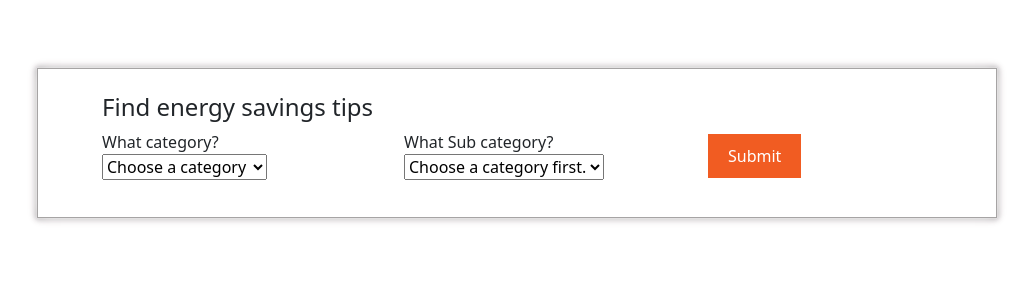
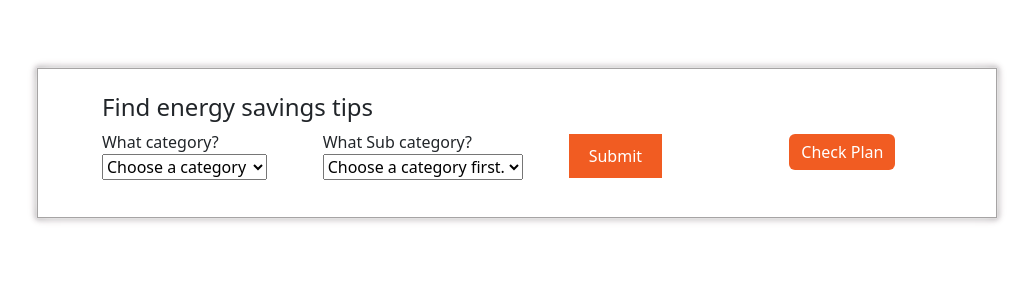
Before and after one commit to Floresce/zero-carbon-engagement-tools, a PHP site: page /zero-carbon-engagement-tools/ in a window 1280 px wide. Shown: the part 322-622 px from the top of the page, without its empty margins (123-1156 px from the left). Run offline with PHP 8.4, Linux system fonts and the light colour scheme.

Commit message:
DT 197, 209, 210
Half of DT 210 complete, the rest is done!

```diff
--- a/index.html
+++ b/index.html
@@ -11,6 +11,7 @@
         <script src="https://code.jquery.com/jquery-3.6.0.min.js"></script>
         <script src="tips_script.js"></script>
         <link rel="stylesheet" href="https://cdnjs.cloudflare.com/ajax/libs/font-awesome/4.7.0/css/font-awesome.min.css">
+        <script src="https://cdn.jsdelivr.net/npm/bootstrap@5.2.3/dist/js/bootstrap.bundle.min.js" integrity="sha384-kenU1KFdBIe4zVF0s0G1M5b4hcpxyD9F7jL+jjXkk+Q2h455rYXK/7HAuoJl+0I4" crossorigin="anonymous"></script>
 
     </head>
 
@@ -18,7 +19,6 @@
         <div class="container">
 
         <div class="row">
-
             <!-- Navbar items -->
             <div id="navlist">
             <br>
@@ -81,6 +81,31 @@
                         <div class="col">
                             <input type="submit" value="Submit">
                         </div>
+
+                        <!-- Tips Plan To Print Modal, hidden by default until the check plan button is pressed -->
+                        <div class="modal fade" id="tipsModal" tabindex="-1" aria-labelledby="tipsModal" aria-hidden="true">
+                            <div class="modal-dialog modal-dialog-centered" role="document">
+                                <div class="modal-content">
+                                    <div class="modal-header">
+                                        <h5 class="modal-title" id="tipsModalLabel">Tips Plan To Print</h5>
+                                    </div>
+                                    <div class="modal-body container-md">
+                                        <div id="tipsPlanStart">
+
+                                        </div>
+                                    </div>
+                                    <div class="modal-footer">
+                                        <button type="button" class="btn btn-secondary" data-bs-dismiss="modal">Close</button>
+                                        <button type="button" class="btn btn-primary" id="printBtn">Print</button>
+                                    </div>
+                                </div>
+                            </div>
+                        </div>
+
+                        <div class="col">
+                            <button type="button" class="btn btn-atp" id="planBtn">Check Plan</button>
+                        </div>
+
                     </div>
                 </form>
             </div>
--- a/style.css
+++ b/style.css
@@ -281,3 +281,29 @@ input[type=submit]:active{
   color: #EE4B2B;
 }
 /* End of style for comment_modal.html */
+
+.btn-atp {
+  background-color: #F15C22;
+  color: #FFFFFf;
+  border: #F15C22;
+  padding: 6px 12px;
+  padding-top: 6px;
+  padding-right: 12px;
+  padding-bottom: 6px;
+  padding-left: 12px;
+  margin: 4px 2px;
+  display: inline-block;
+  text-align: center;
+  font-size: 16px;
+}
+
+.btn-atp:hover {
+  cursor: pointer;
+  background-color: #d04b1c;
+  color: white;
+}
+
+.btn-atp:active {
+  background-color: #7E2E0A !important;
+  color: white !important;
+}
--- a/tips_script.js
+++ b/tips_script.js
@@ -51,7 +51,7 @@ $(document).ready(function() {
 
               $('.atpBtn').on('click', function() {
                   // Expected format of button id is 'atpBtn-1', where the number represents the tip id
-                  var tipId = this.id.split("-")[1];                                                // Get the tip id from the button id
+                  var tipId = this.id.split("-")[1];                                              // Get the tip id from the button id
 
                   console.log("User clicked 'Add To Plan' for Tip " + tipId);                     // Check if event listener is working, prints in web browser console log
 
@@ -113,9 +113,65 @@ $(document).ready(function() {
                     this.style.visibility = "visible";
                 }
               });
+
           } // End of success: function(response) {
       }); // End of ajax $.ajax({
   }); // End of $('#tips_form').submit(function(e) {
+
+  // check plan button functionality
+  $('#planBtn').on('click', function() {
+
+    if(sessionStorage.getItem("tipsPlan") != null)
+    {
+        // make print button visible
+        $('#printBtn').prop('disabled', false);
+
+        // grab tips plan from session storage
+        var tipsPlan = JSON.parse(sessionStorage.getItem("tipsPlan"));
+        console.log(tipsPlan);
+        for(var i = 0; i < tipsPlan.length; i++)
+        {
+            $('#tipsPlanStart').html("");
+            var tipId = tipsPlan[i];
+
+            // query database for the tip id & description using an Id
+            $.ajax({
+                type: "GET",
+                data: {tipId: tipId},
+                url: "tipsPlan.php",
+                success: function(response) {
+                    // if successful, append the data to the modal body
+                    console.log(response);
+                    var planRowContents = "-";
+                    planRowContents += response[0].T_DESC_ENGLISH;
+                    planRowContents += "<br><br>";
+                    var planRow = document.createElement('div');
+                    planRow.innerHTML = planRowContents;
+                    $('#tipsPlanStart').append(planRow);
+                     $('#tipsModal').modal('show');
+                },
+                error: function(jqXHR, textStatus, errorThrown) {
+                    // Error code
+                    console.log(textStatus + ": " + errorThrown);
+                }
+            });
+        }
+    }
+    else
+    {
+        // if the plan is empty on session storage, provide a message saying so on the modal
+        console.log("tips plan null");
+        var planRowContents = "No tips added to plan yet! Check back when you have added some.<br>";
+        var planRow = document.createElement('div');
+        planRow.innerHTML = planRowContents;
+
+        $('#tipsPlanStart').html("");
+        $('#tipsPlanStart').append(planRow);
+        $('#printBtn').prop('disabled', true);
+        $('#tipsModal').modal('show');
+    }
+  });
+
 }); // End of $(document).ready(function() {
       //ToDo: add error handling to below functions
   //calls addDislike() in tips.php which increments dislike count in DB
```
Also changed, not shown: tipsPlan.php (added, +55 -0 lines).
